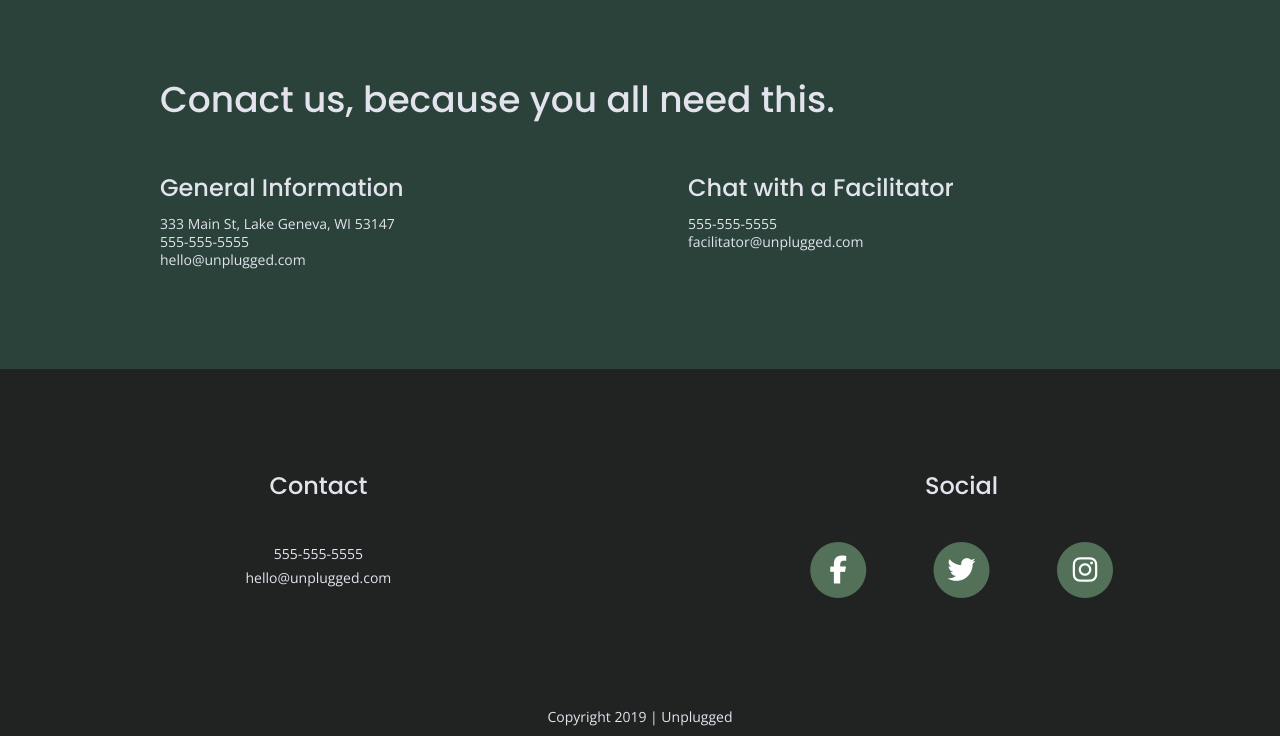
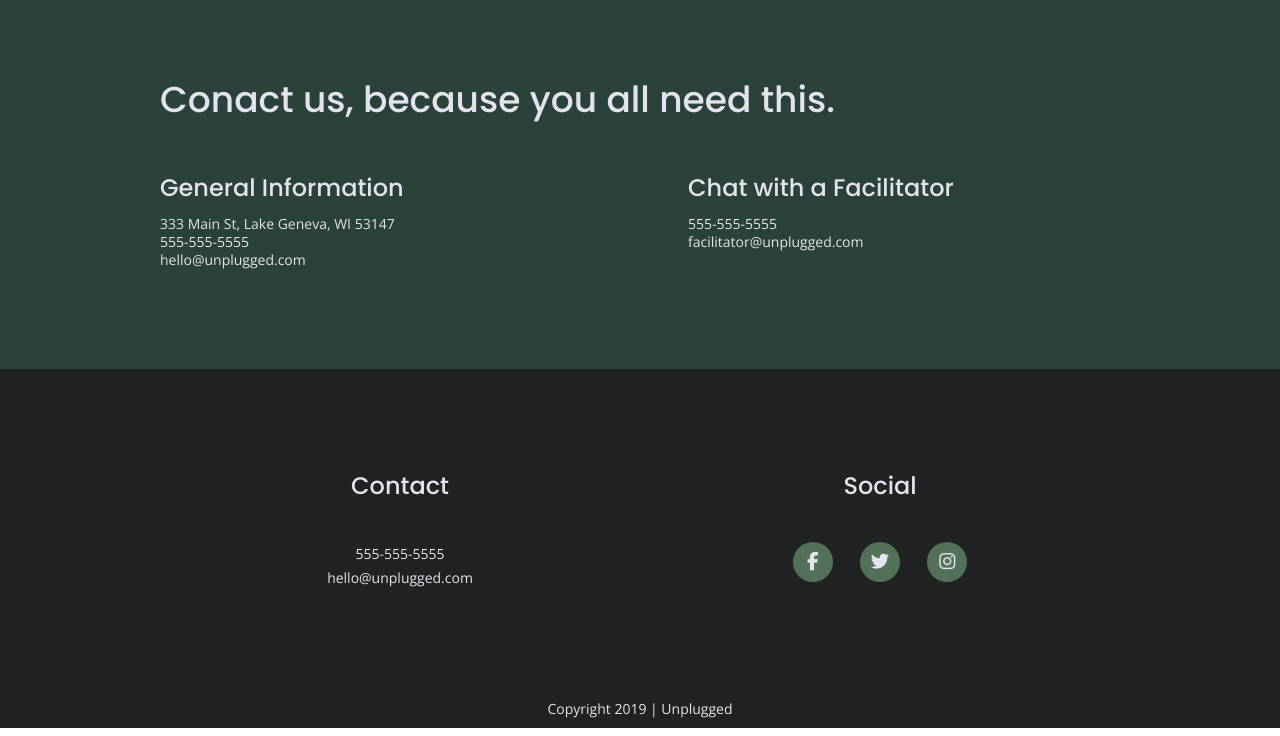
Before and after one commit to kjingersoll/unplugged-retreat, a website: page about/index.html in a window 1280 px wide. Shown: the part 1016-1752 px from the top of the page. Drawn offline with nearby package versions, Linux system fonts and the light colour scheme.

Commit message:
footer icon fixes

```diff
--- a/about/index.html
+++ b/about/index.html
@@ -90,26 +90,17 @@
             </div>
              <div class="social">
                <h3>Social</h3>
-                 <div class="social-icons">
-                     <p><a href="https://www.facebook.com/yoursite" target="_blank">
-                       <span class="fa-stack fa-2x">
-                         <i class="fas fa-circle fa-stack-2x"></i>
-                         <i class="fab fa-facebook-f fa-stack-1x fa-inverse"></i>
-                      </span>
-                    </a></p>
-                     <p><a href="https://www.twitter.com" target="_blank">
-                       <span class="fa-stack fa-2x">
-                         <i class="fas fa-circle fa-stack-2x"></i>
-                         <i class="fab fa-twitter fa-stack-1x fa-inverse"></i>
-                      </span>
-                     </a></p>
-                     <p><a href="https://www.instagram.com" target="_blank">
-                       <span class="fa-stack fa-2x">
-                         <i class="fas fa-circle fa-stack-2x"></i>
-                         <i class="fab fa-instagram fa-stack-1x fa-inverse"></i>
-                      </span>
-                     </a></p>
-                 </div>
+               <div class="social-icons">
+                 <p>
+                   <a href="https://www.facebook.com/Skillcrush/" target="_blank"><i class="fab fa-facebook-f"></i></a>
+                 </p>
+                 <p>
+                   <a href="https://twitter.com/Skillcrush" target="_blank"><i class="fab fa-twitter"></i></a>
+                 </p>
+                 <p>
+                   <a href="https://www.instagram.com/skillcrush/" target="_blank"><i class="fab fa-instagram"></i></a>
+                 </p>
+               </div>
              </div>
              <div class="copyright">
                <p>Copyright 2019  |  Unplugged</p>
--- a/css/main.css
+++ b/css/main.css
@@ -229,16 +229,21 @@ address {
   }
   footer .social-icons{
     display: flex;
-    justify-content: space-between;
+    justify-content: space-around;
     align-items: center;
   }
-  footer .social p {
+  footer .social-icons p {
+    background-color: #527158;
+    border-radius: 50%;
+    width: 40px;
+    height: 40px;
     display: flex;
     justify-content: center;
     align-items: center;
   }
-  footer .social span {
-    color: #527158;
+
+  footer .social-icons p i {
+    font-size: 1.3125em;
   }
   footer .copyright {
     margin: 10px;
@@ -670,12 +675,12 @@ address {
     }
     .footer-content {
       display: flex;
-      justify-content: space-between;
+      justify-content: space-around;
       align-items: flex-start;
       flex-flow: row wrap;
     }
     footer .contact, footer .social {
-      width: 45%;
+      width: 31%;
     }
     footer .contact {
       margin-bottom: 50px;
@@ -757,7 +762,7 @@ address {
     }
     footer .contact, footer .social {
       margin-bottom: 100px;
-      width: 33%;
+      width: 21%;
     }
     /*About Page*/
     .map figure {
```
Also changed, not shown: faq/index.html (+11 -20 lines), index.html (+9 -18 lines).
